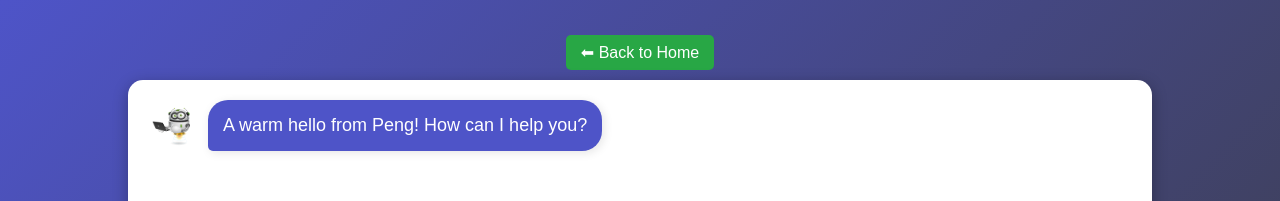
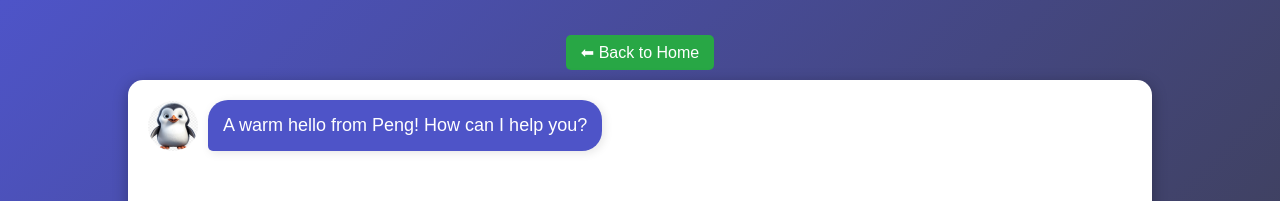
Before and after one commit to Dibyo10/AI-Dictionary, a plain HTML site: page chatbot.html in a window 1280 px wide. Shown: the top 201 px of the page. Drawn offline with Linux system fonts and the light colour scheme.

Commit message:
Update chatbot.html

```diff
--- a/chatbot.html
+++ b/chatbot.html
@@ -17,7 +17,7 @@
 
     <div class="chat-container">
         <div class="ai-chat-box">
-            <img src="ai.png" alt="" id="aiImage" width="10%">
+            <img src="penguin.png" alt="" id="aiImage" width="10%">
             <div class="ai-chat-area">
                 A warm hello from Peng! How can I help you?
             </div>
```
